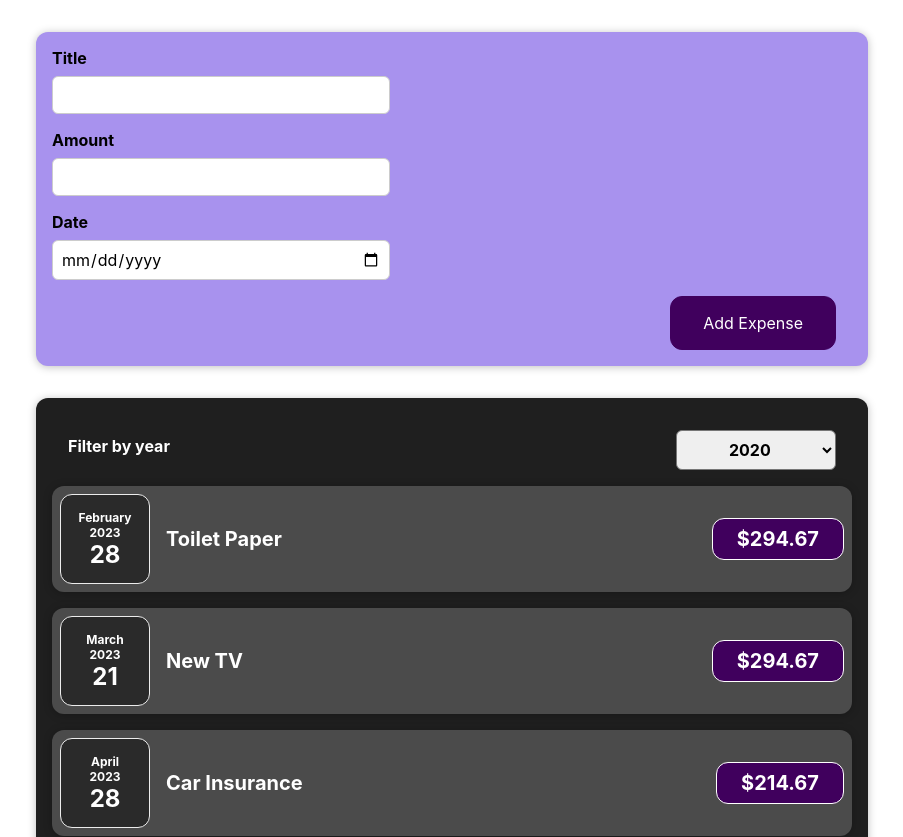
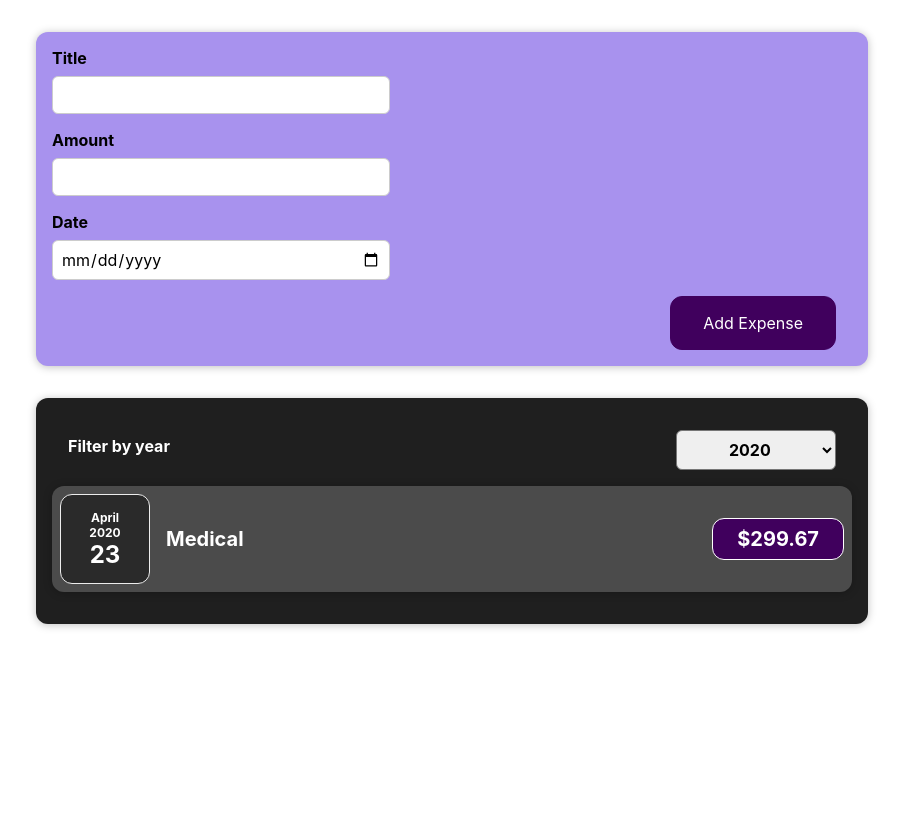
Before and after one commit to towficaziz/react-com-guide, a React (Create React App) app: page / in a window 1280 px wide. Shown: the top 837 px of the page, without its empty margins (188-1091 px from the left). After the commit the page ends 800 px from the top, so only its background shows below. Built offline with nearby package versions, Linux system fonts and the light colour scheme.

Commit message:
add filter by year

```diff
--- a/src/App.js
+++ b/src/App.js
@@ -8,25 +8,25 @@ const DUMMY_EXPENSES = [
     id: "e1",
     title: "Toilet Paper",
     amount: 294.67,
-    date: new Date(2023, 1, 28),
+    date: new Date(2019, 1, 28),
   },
   {
     id: "e2",
     title: "New TV",
     amount: 294.67,
-    date: new Date(2023, 2, 21),
+    date: new Date(2022, 2, 21),
   },
   {
     id: "e3",
     title: "Car Insurance",
     amount: 214.67,
-    date: new Date(2023, 3, 28),
+    date: new Date(2021, 3, 28),
   },
   {
     id: "e4",
     title: "Medical",
     amount: 299.67,
-    date: new Date(2023, 3, 23),
+    date: new Date(2020, 3, 23),
   },
 ];
 // function App() {
--- a/src/components/Expenses/Expenses.js
+++ b/src/components/Expenses/Expenses.js
@@ -20,6 +20,10 @@ const Expenses = (props) => {
     setFilteredYear(selectedYear);
   };
 
+  const filteredExpenses = props.items.filter(expense =>{
+    return expense.date.getFullYear().toString() === filteredYear;
+  });
+
   return (
     <div>
       <Card className="expenses">
@@ -28,7 +32,7 @@ const Expenses = (props) => {
           onChangeFilter={filterChangeHandler}
         />
         {/* <p>Data for years {filterInfoText} is hidden.</p> */}
-        {props.items.map((expense) => (
+        {filteredExpenses.map((expense) => (
           <ExpenseItem
             key = {expense.id}  // it's importand to add key allways
             title={expense.title}
```
